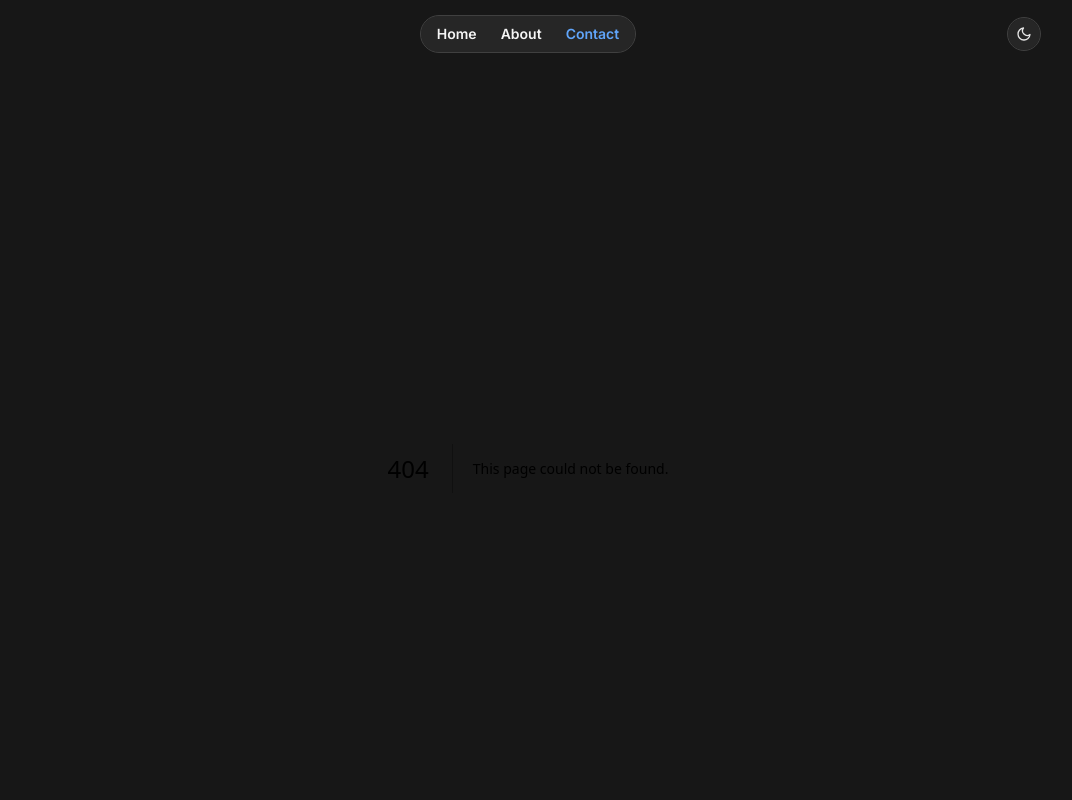
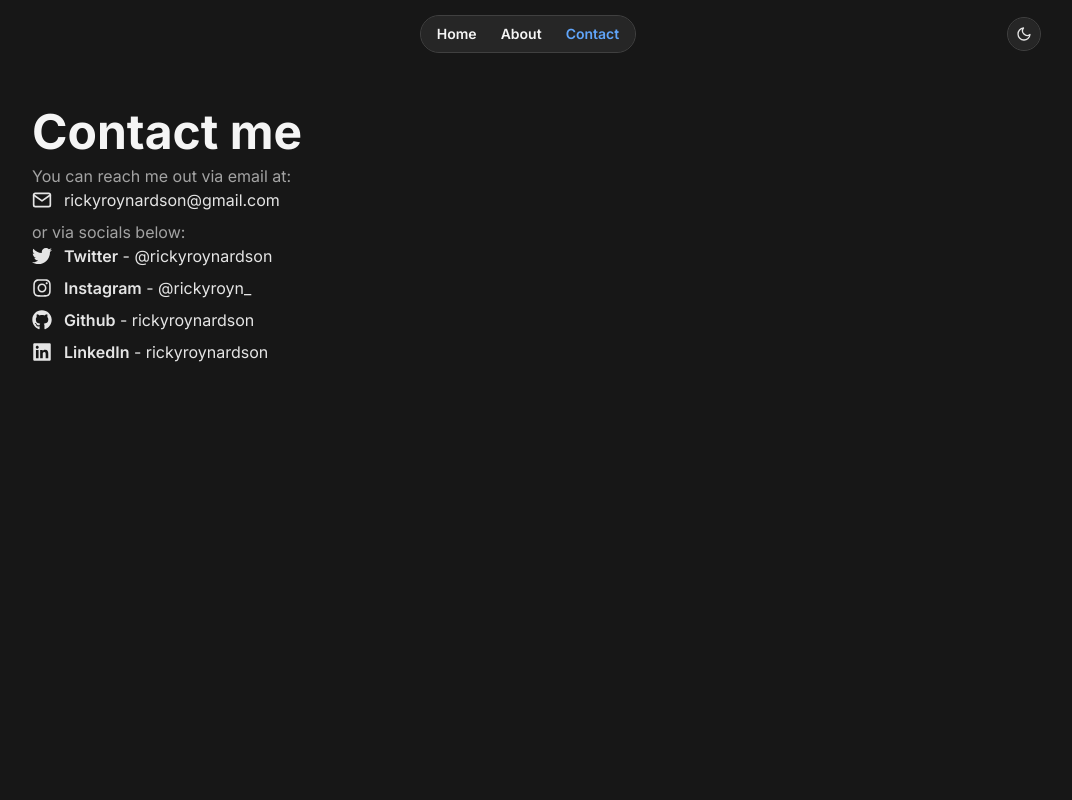
Before and after one commit to rickyroynardson/portfolio, a Next.js app: page /contact in a window 1280 px wide. Before the commit this address had no page. Shown: the top 800 px of the page, without its empty margins (112-1184 px from the left). Built offline with nearby package versions, Linux system fonts and the light colour scheme.

Commit message:
feat(contact): init contact page

```diff
--- /dev/null
+++ b/src/app/contact/page.tsx
@@ -0,0 +1,69 @@
+import { Layout } from "@/components/Layout/Layout";
+import Link from "next/link";
+import { FiMail } from "react-icons/fi";
+import socials from "@/data/socials.json";
+import { FaGithub, FaInstagram, FaLinkedin, FaTwitter } from "react-icons/fa";
+
+export default function ContactPage() {
+  const renderSocialIcon = (social: string) => {
+    const style = "w-5 h-5";
+
+    if (social === "Twitter") {
+      return <FaTwitter className={style} />;
+    } else if (social === "Instagram") {
+      return <FaInstagram className={style} />;
+    } else if (social === "Github") {
+      return <FaGithub className={style} />;
+    } else if (social === "LinkedIn") {
+      return <FaLinkedin className={style} />;
+    }
+  };
+
+  return (
+    <Layout className="py-10">
+      <div className="px-4">
+        <h1 className="font-bold text-3xl md:text-4xl lg:text-5xl text-neutral-800 dark:text-neutral-100">
+          Contact me
+        </h1>
+        <p className="text-neutral-600 dark:text-neutral-400 mt-1 lg:mt-2">
+          You can reach me out via email at:
+        </p>
+        <Link
+          href="mailto:rickyroynardson@gmail.com"
+          className="group text-neutral-900 dark:text-neutral-200"
+        >
+          <span className="flex items-center gap-3">
+            <FiMail className="w-5 h-5" />
+            <p className="group-hover:text-blue-600 dark:group-hover:text-blue-400 transition duration-300">
+              rickyroynardson@gmail.com
+            </p>
+          </span>
+        </Link>
+        <p className="text-neutral-600 dark:text-neutral-400 mt-1 lg:mt-2">
+          or via socials below:
+        </p>
+        <ul className="space-y-2">
+          {socials.map((social, index) => (
+            <li key={index}>
+              <Link
+                href={social.url}
+                target="_blank"
+                className="group text-neutral-900 dark:text-neutral-200"
+              >
+                <span className="flex items-center gap-3">
+                  {renderSocialIcon(social.name)}
+                  <p>
+                    <span className="font-semibold">{social.name}</span> -{" "}
+                    <span className="group-hover:text-blue-600 dark:group-hover:text-blue-400 transition duration-300">
+                      {social.username}
+                    </span>
+                  </p>
+                </span>
+              </Link>
+            </li>
+          ))}
+        </ul>
+      </div>
+    </Layout>
+  );
+}
--- a/src/data/socials.json
+++ b/src/data/socials.json
@@ -1,18 +1,22 @@
 [
   {
     "name": "Twitter",
-    "url": "https://www.twitter.com/rickyroynardson"
+    "username": "@rickyroynardson",
+    "url": "https://twitter.com/rickyroynardson"
   },
   {
     "name": "Instagram",
-    "url": "https://www.instagram.com/rickyroyn_"
+    "username": "@rickyroyn_",
+    "url": "https://instagram.com/rickyroyn_"
   },
   {
     "name": "Github",
-    "url": "https://www.github.com/rickyroynardson"
+    "username": "rickyroynardson",
+    "url": "https://github.com/rickyroynardson"
   },
   {
     "name": "LinkedIn",
-    "url": "https://www.linkedin.com/in/rickyroynardson/"
+    "username": "rickyroynardson",
+    "url": "https://linkedin.com/in/rickyroynardson/"
   }
 ]
```
